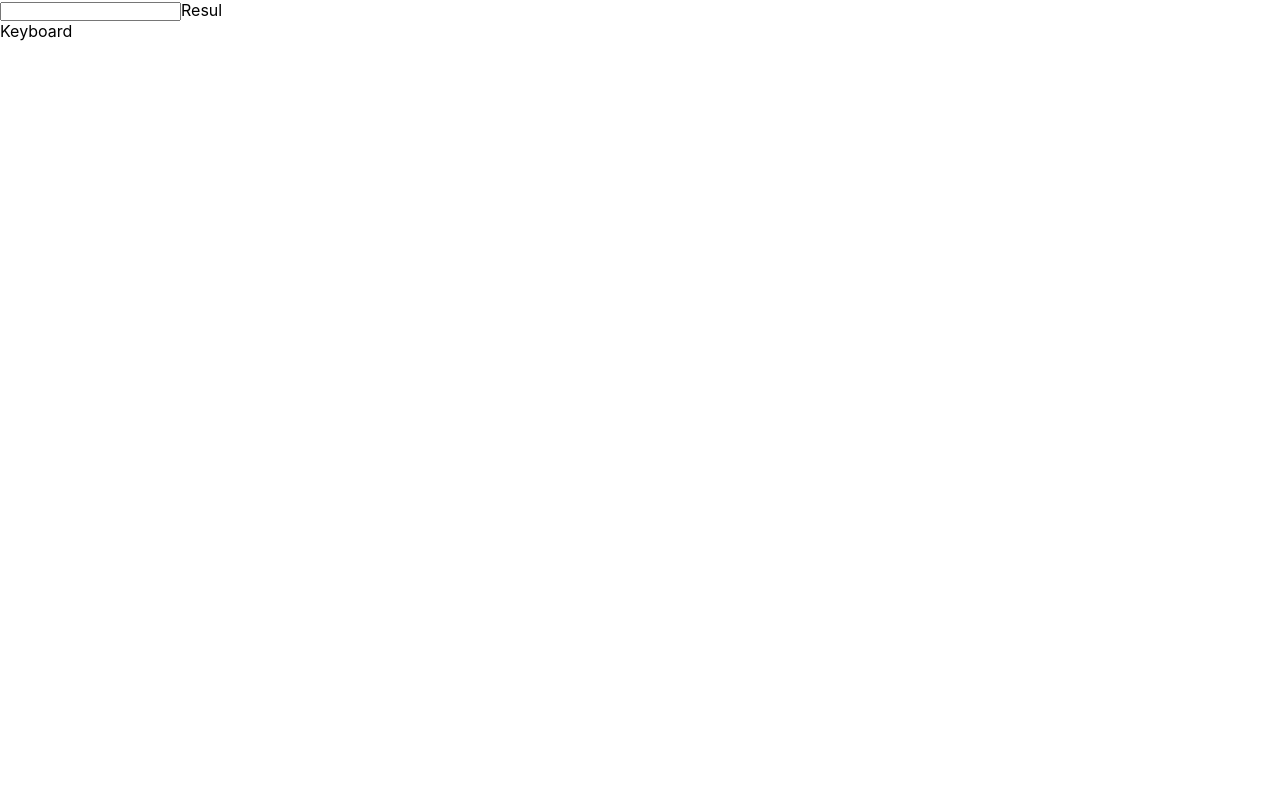
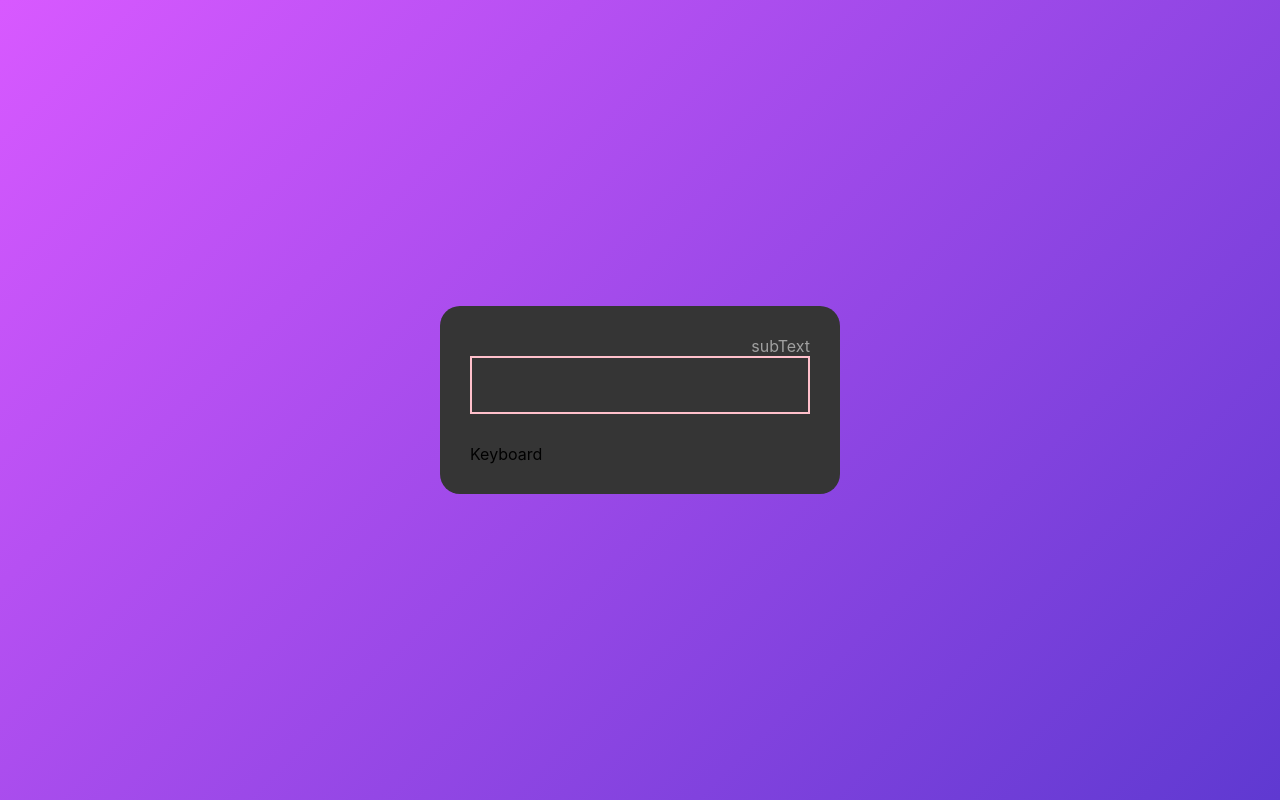
Before and after one commit to tialvesdev/curso-react-ebac, a React (Create React App) app in the folder exercise5/: page / in a window 1280 px wide. Built offline with nearby package versions, Linux system fonts and the light colour scheme.

Commit message:
feat: new SubText component and styled app, calculator, display and subtext

```diff
--- a/exercise5/src/App.css
+++ b/exercise5/src/App.css
@@ -3,3 +3,12 @@
   padding: 0;
   box-sizing: border-box;
 }
+
+.wrapper {
+  width: 100%;
+  height: 100vh;
+  display: flex;
+  align-items: center;
+  justify-content: center;
+  background: linear-gradient(135deg, #d859ff, #5f39d1);
+}
--- a/exercise5/src/component/calculator/Calculator.jsx
+++ b/exercise5/src/component/calculator/Calculator.jsx
@@ -1,6 +1,7 @@
 import React from "react";
 import Display from "../display/Display";
 import Keyboard from "../keyboard/Keyboard";
+import './calculator.style.css'
 
 const Calculator = () => {
 
--- /dev/null
+++ b/exercise5/src/component/calculator/calculator.style.css
@@ -0,0 +1,7 @@
+.calc {
+    width: 60vw;
+    max-width: 400px;
+    padding: 30px;
+    border-radius: 20px;
+    background-color: #353535;
+}
--- a/exercise5/src/component/display/Display.jsx
+++ b/exercise5/src/component/display/Display.jsx
@@ -1,10 +1,12 @@
 import React from "react";
+import SubText from "../utils/subText/SubText";
+import './display.style.css'
 
 const Display = () => {
     return (
         <div className="display">
-            <input type="text" />
-            <span>Resul</span>
+            <SubText text="subText"/>
+            <input className="input" type="text" />
         </div>
     )
 }
--- /dev/null
+++ b/exercise5/src/component/display/display.style.css
@@ -0,0 +1,15 @@
+.display {
+  display: flex;
+  flex-direction: column;
+  align-items: flex-end;
+  margin-bottom: 30px;
+}
+
+.input {
+  background: none;
+  border: 2px solid pink;
+  width: 100%;
+  text-align: end;
+  font-size: 30px;
+  padding: 15px 15px 5px 15px;
+}
--- /dev/null
+++ b/exercise5/src/component/utils/subText/SubText.jsx
@@ -0,0 +1,8 @@
+import React from "react";
+import './subText.style.css'
+
+const SubText = (props) => {
+    return <span className="subText">{props.text}</span>
+}
+
+export default SubText
--- /dev/null
+++ b/exercise5/src/component/utils/subText/subText.style.css
@@ -0,0 +1,3 @@
+.subText {
+    color: #a0a0a0;
+}
```
